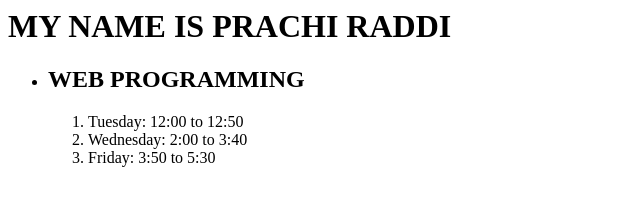
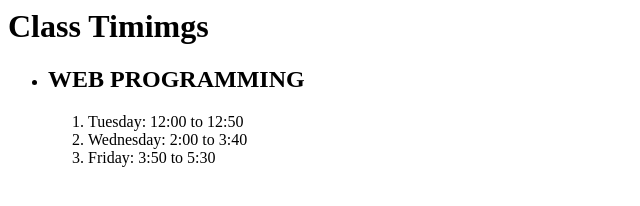
Before and after one commit to prachiraddi/web-programming-homework, a plain HTML site: page index.html in a window 1280 px wide. Shown: the whole page, without its empty margins (0-640 px from the left). Drawn offline with Linux system fonts and the light colour scheme.

Commit message:
Update index.html

```diff
--- a/index.html
+++ b/index.html
@@ -1,7 +1,9 @@
 <html>
   <head>
     <title> 24BDS0389</title>
-    <h1> MY NAME IS PRACHI RADDI</h1>
+    <centre>
+      <h1> Class Timimgs</h1>
+    </centre>
   </head>
   <body>
     <ul>
```
